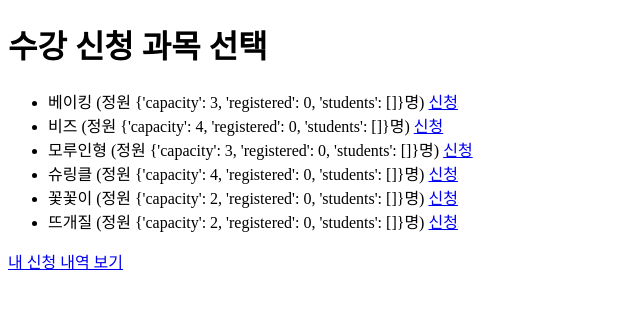
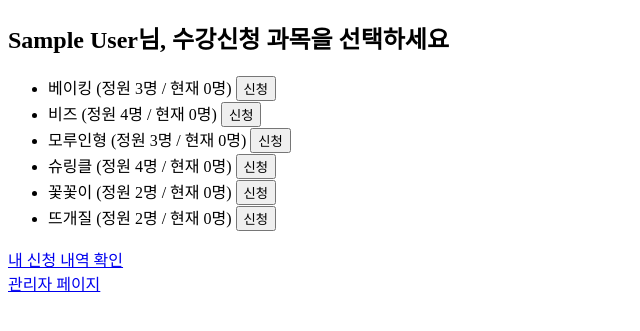
Before and after one commit to mwkim0236/course_app, a Flask app: page / in a window 1280 px wide. Shown: the top 331 px of the page, without its empty margins (0-640 px from the left). Run offline with Flask 3, Linux system fonts and the light colour scheme; the visitor is signed in with stand-in values (Sample User, id 1).

Commit message:
Update index.html

```diff
--- a/templates/index.html
+++ b/templates/index.html
@@ -2,21 +2,24 @@
 <html lang="ko">
 <head>
     <meta charset="UTF-8">
-    <title>수강 신청</title>
+    <title>수강신청 메인</title>
 </head>
 <body>
-    <h1>수강 신청 과목 선택</h1>
+    <h2>{{ name }}님, 수강신청 과목을 선택하세요</h2>
+
     <ul>
-        {% for course, limit in courses.items() %}
+        {% for course, data in courses.items() %}
             <li>
-                {{ course }} (정원 {{ limit }}명)
-                <a href="{{ url_for('apply', course=course) }}">신청</a>
+                {{ course }} (정원 {{ data.capacity }}명 / 현재 {{ data.registered }}명)
+                <form action="/apply" method="POST" style="display:inline;">
+                    <input type="hidden" name="course" value="{{ course }}">
+                    <button type="submit">신청</button>
+                </form>
             </li>
         {% endfor %}
     </ul>
 
-    <p>
-        <a href="{{ url_for('my_course') }}">내 신청 내역 보기</a>
-    </p>
+    <a href="/my_course">내 신청 내역 확인</a><br>
+    <a href="/admin">관리자 페이지</a>
 </body>
 </html>
```
